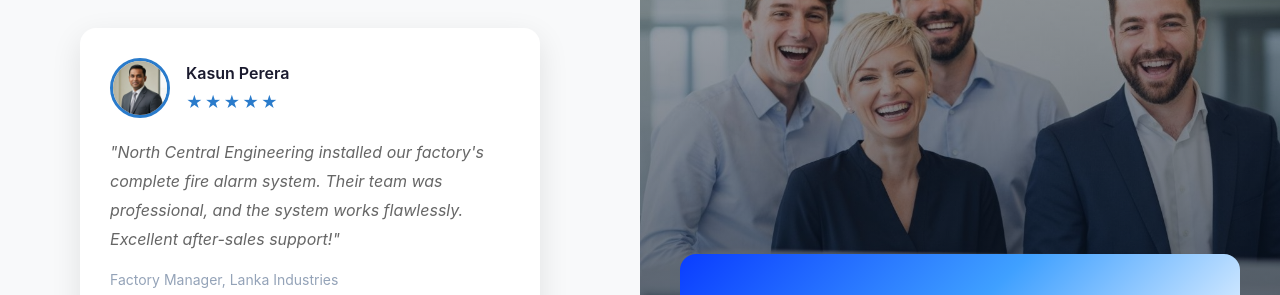
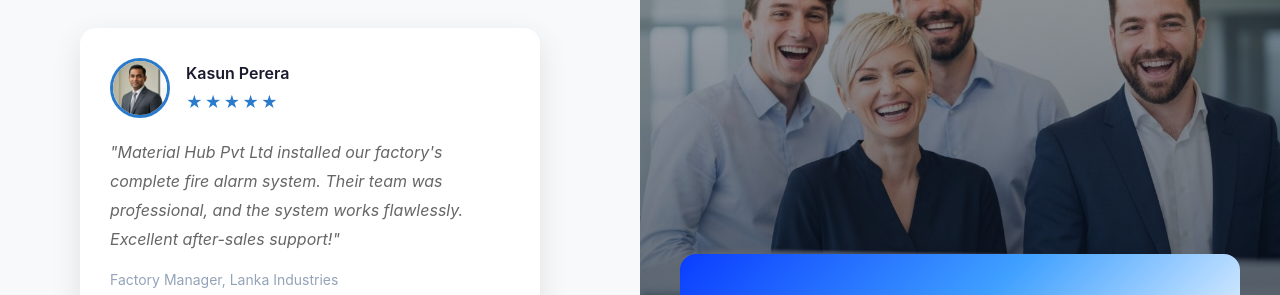
Before and after one commit to randima-dilshani/Buildcore-Platform, a React (Vite) app: page / in a window 1280 px wide. Shown: the part 6200-6495 px from the top of the page. Built offline with nearby package versions, Linux system fonts and the light colour scheme.

Commit message:
Updated Testimonials file

```diff
--- a/src/components/Testimonials.jsx
+++ b/src/components/Testimonials.jsx
@@ -9,7 +9,7 @@ export default function Testimonials() {
       role: "Factory Manager",
       company: "Lanka Industries",
       image: "/image7.png",
-      text: "North Central Engineering installed our factory's complete fire alarm system. Their team was professional, and the system works flawlessly. Excellent after-sales support!",
+      text: "Material Hub Pvt Ltd installed our factory's complete fire alarm system. Their team was professional, and the system works flawlessly. Excellent after-sales support!",
       rating: 5,
     },
     {
@@ -17,7 +17,7 @@ export default function Testimonials() {
       role: "Operations Director",
       company: "City Hospital",
       image: "/image9.png",
-      text: "We needed a comprehensive fire safety solution for our hospital. NCE designed and installed a system that meets all regulatory requirements. Highly professional service.",
+      text: "We needed a comprehensive fire safety solution for our hospital. Material Hub  designed and installed a system that meets all regulatory requirements. Highly professional service.",
       rating: 5,
     },
     {
@@ -25,7 +25,7 @@ export default function Testimonials() {
       role: "Property Manager",
       company: "Colombo Towers",
       image: "/image8.png",
-      text: "We've been using NCE for all our fire alarm and CCTV needs for 5 years. Their maintenance service is prompt and reliable. Best fire safety company in Sri Lanka!",
+      text: "We've been using Material Hub for all our fire alarm and CCTV needs for 5 years. Their maintenance service is prompt and reliable. Best fire safety company in Sri Lanka!",
       rating: 5,
     },
   ]
```
